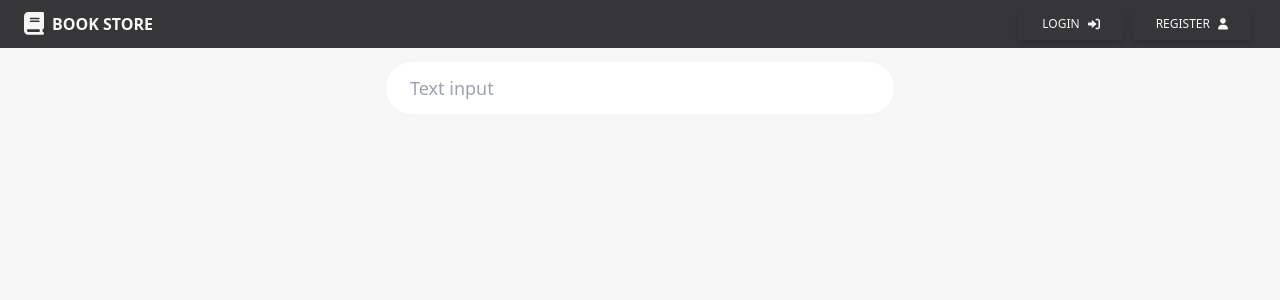
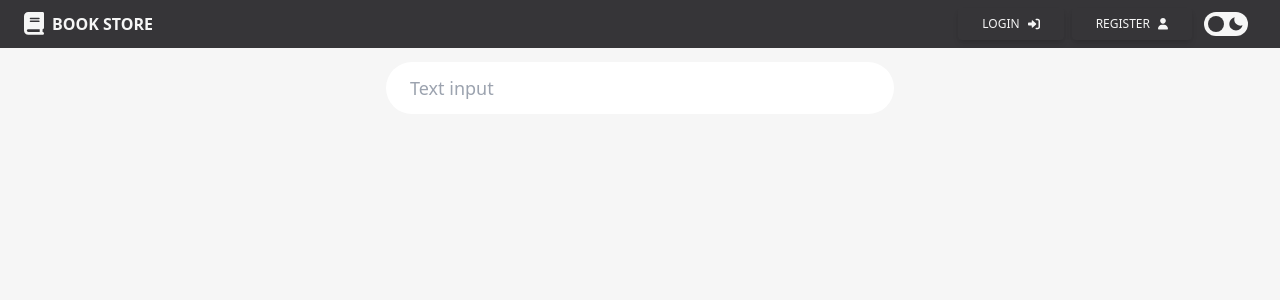
Before and after one commit to lukaszsliwinski/book-store-v2, a React (Create React App) app in the folder frontend/: page / in a window 1280 px wide. Shown: the top 300 px of the page. Built offline with nearby package versions, Linux system fonts and the light colour scheme; what tw-elements would draw is missing.

Commit message:
feat: create dark mode switch

```diff
--- a/frontend/src/App.tsx
+++ b/frontend/src/App.tsx
@@ -17,11 +17,22 @@ import Cart from './Cart';
 const cookies = new Cookies();
 
 export default function App() {
+  // state
+  const [darkMode, setDarkMode] = useState(false);
   const [logged, setLogged] = useState(false);
   const [username, setUsername] = useState('');
   const [badge, setBadge] = useState(JSON.parse(localStorage.getItem('cart') || '[]').length);
 
   const token = cookies.get('TOKEN');
+
+  // ref to html element
+  const html = document.documentElement;
+
+  // handle dark mode switch and add class to html element
+  useEffect(() => {
+    darkMode ? html.classList.add('dark') : html.classList.remove('dark');
+    console.log('darkMode state:', darkMode);
+  }, [darkMode, html.classList]);
 
   useEffect(() => {
     if (token) {
@@ -52,7 +63,7 @@ export default function App() {
 
   return (
     <div className='h-screen-mobile bg-[#f6f6f6]'>
-      <Header logged={logged} username={username} badge={badge}/>
+      <Header darkMode={darkMode} setDarkMode={setDarkMode} logged={logged} username={username} badge={badge}/>
       <Routes>
         <Route path="/" element={<Search />} />
         <Route path="/login" element={<Login logged={logged} setLogged={setLogged} />} />
--- /dev/null
+++ b/frontend/src/DarkModeSwitch.tsx
@@ -0,0 +1,17 @@
+import { ReactComponent as Moon } from './assets/moon.svg';
+import { ReactComponent as Sun } from './assets/sun.svg';
+
+function DarkModeSwitch({ darkMode, setDarkMode }: { darkMode: boolean, setDarkMode: React.Dispatch<React.SetStateAction<boolean>> }) {
+  return (
+    <div onClick={() => setDarkMode(!darkMode)}>
+      <div className='relative mx-2 h-6 w-11 rounded-xl p-1 cursor-pointer bg-[#f6f6f6] before:absolute before:z-[2] before:block before:h-4 before:w-4 before:rounded-lg before:bg-[#363538] before:transition-transform before:duration-100 before:ease-linear before:content-[""] before:dark:translate-x-5'>
+        <div className="flex h-full items-center justify-between text-[#363538]">
+          <Sun className='z-0 h-4 w-4' />
+          <Moon className='z-0 h-4 w-4' />
+        </div>
+      </div>
+    </div>
+  );
+}
+
+export default DarkModeSwitch;
--- a/frontend/src/Header.tsx
+++ b/frontend/src/Header.tsx
@@ -9,10 +9,11 @@ import { ReactComponent as Profile } from './assets/profile.svg';
 import { ReactComponent as Logout } from './assets/logout.svg';
 
 import Link from './Link';
+import DarkModeSwitch from './DarkModeSwitch';
 
 const cookies = new Cookies();
 
-export default function Header({ logged, username, badge }: { logged: boolean, username: string, badge: string }) {
+export default function Header({darkMode, setDarkMode, logged, username, badge }: { darkMode: boolean, setDarkMode: React.Dispatch<React.SetStateAction<boolean>>, logged: boolean, username: string, badge: string }) {
   const logout = () => {
     cookies.remove('TOKEN', { path: '/' });
     localStorage.clear();
@@ -25,6 +26,7 @@ export default function Header({ logged, username, badge }: { logged: boolean, u
         <div className='inline-flex items-center h-full'><Book className='inline-block mr-2 w-5'/></div>
         <div className='inline-flex items-center h-full'>BOOK STORE</div>
       </a>
+      <div className='flex items-center'>
         {!logged ? (
           <div>
             <Link href='/login' label='login' icon={<Login className='inline-block ml-2 w-3' />} />
@@ -67,6 +69,8 @@ export default function Header({ logged, username, badge }: { logged: boolean, u
             </div>
           </div>
         )}
+        <DarkModeSwitch darkMode={darkMode} setDarkMode={setDarkMode} />
+      </div>
     </nav>
   );
 };
--- a/frontend/tailwind.config.js
+++ b/frontend/tailwind.config.js
@@ -1,5 +1,6 @@
 /** @type {import('tailwindcss').Config} */
 module.exports = {
+  darkMode: 'class',
   content: [
     './src/**/*.{js,jsx,ts,tsx}', './node_modules/tw-elements/dist/js/**/*.js'
   ],
```
Also changed, not shown: frontend/src/assets/moon.svg (added), frontend/src/assets/sun.svg (added). Lines whose indentation alone changed are shown as unchanged.
